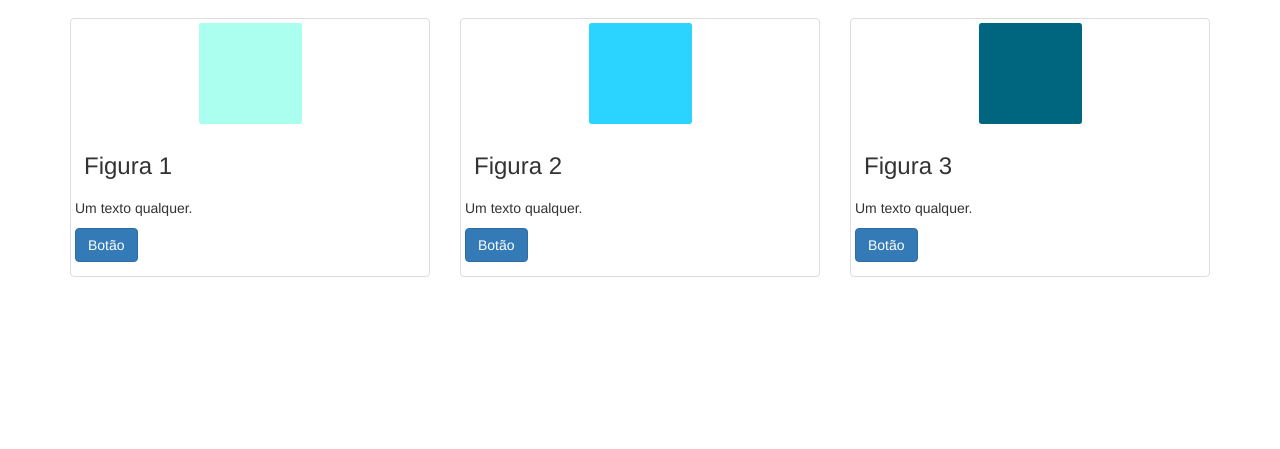
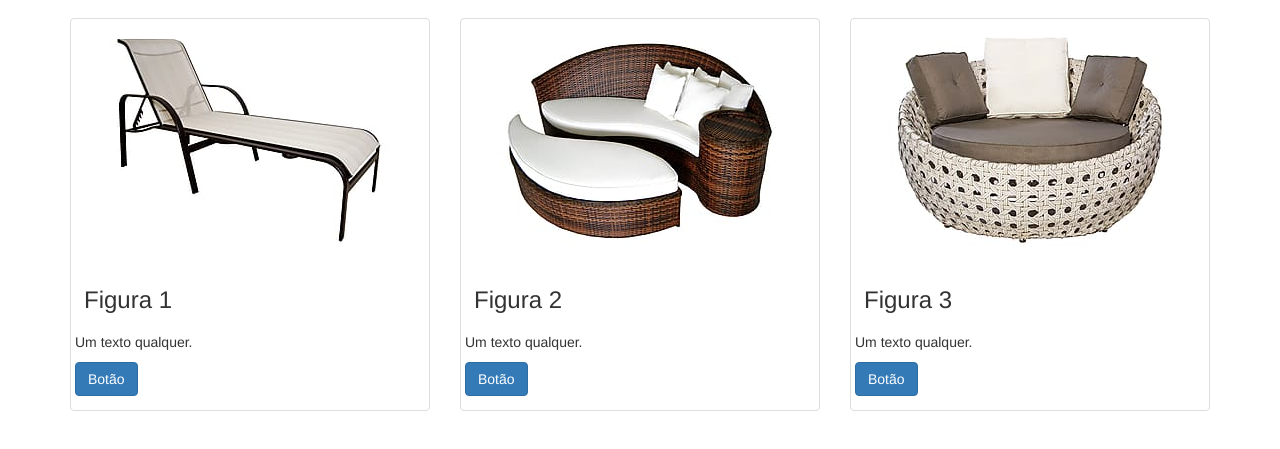
Before and after one commit to renatodiasdev/testeBootstrap, a website: page wwwroot/index.html in a window 1280 px wide. Shown: the part 53-502 px from the top of the page. Drawn offline with Linux system fonts and the light colour scheme.

Commit message:
novas imagens e configuração de debug

```diff
--- a/wwwroot/index.html
+++ b/wwwroot/index.html
@@ -37,7 +37,7 @@
           <div class="row">
               <div class="col-xs-4">
                   <div class="thumbnail">
-                      <img src="img/img-01.png" alt="Generic placeholder thumbnail"
+                      <img src="img/moveis-01.jpg" alt="Generic placeholder thumbnail"
                   </div>
                   <div class="caption">
                       <h3>Figura 1</div>
@@ -51,7 +51,7 @@
               </div>
               <div class="col-xs-4">
                   <div class="thumbnail">
-                      <img src="img/img-02.png" alt="Generic placeholder thumbnail"
+                      <img src="img/moveis-02.jpg" alt="Generic placeholder thumbnail"
                   </div>
                   <div class="caption">
                       <h3>Figura 2</div>
@@ -65,7 +65,7 @@
               </div>
               <div class="col-xs-4">
                   <div class="thumbnail">
-                      <img src="img/img-03.png" alt="Generic placeholder thumbnail"
+                      <img src="img/moveis-03.jpg" alt="Generic placeholder thumbnail"
                   </div>
                   <div class="caption">
                       <h3>Figura 3</div>
```
Also changed, not shown: wwwroot/img/moveis-01.jpg (added), wwwroot/img/moveis-02.jpg (added), wwwroot/img/moveis-03.jpg (added).
